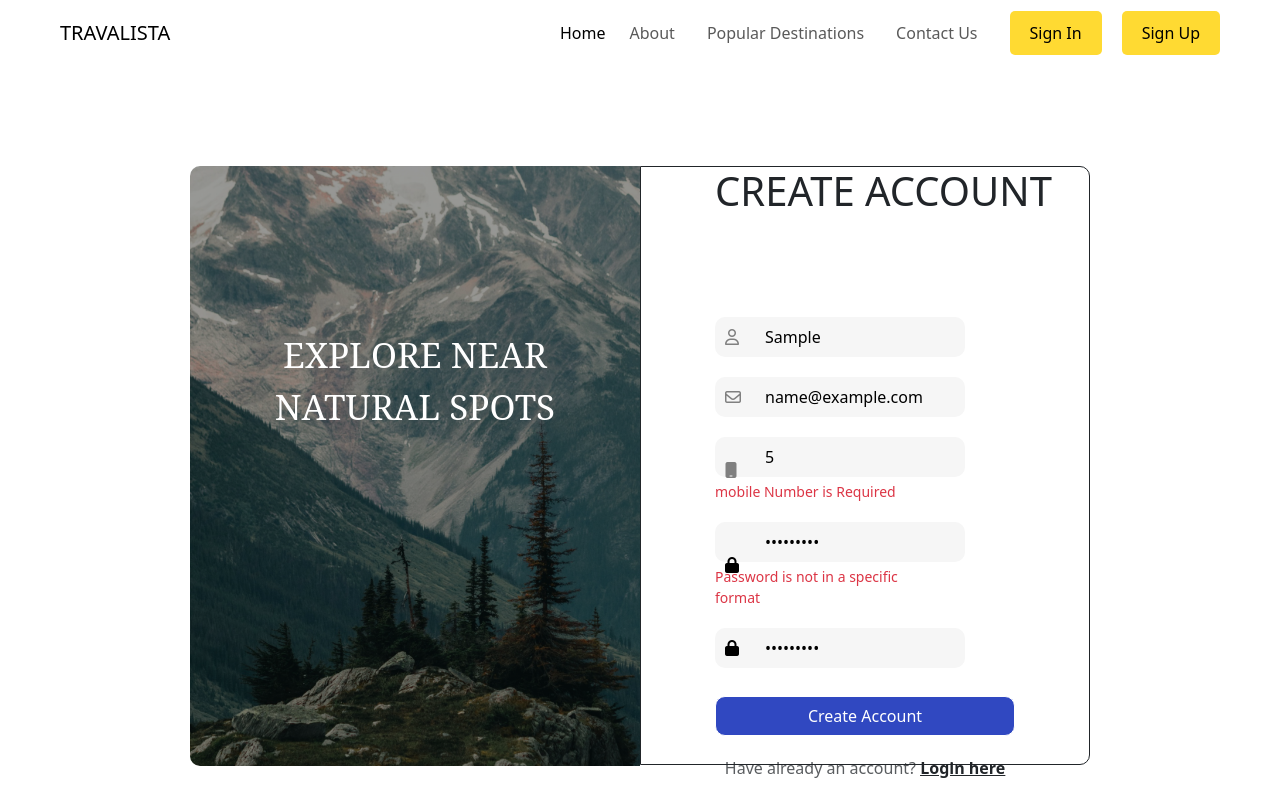
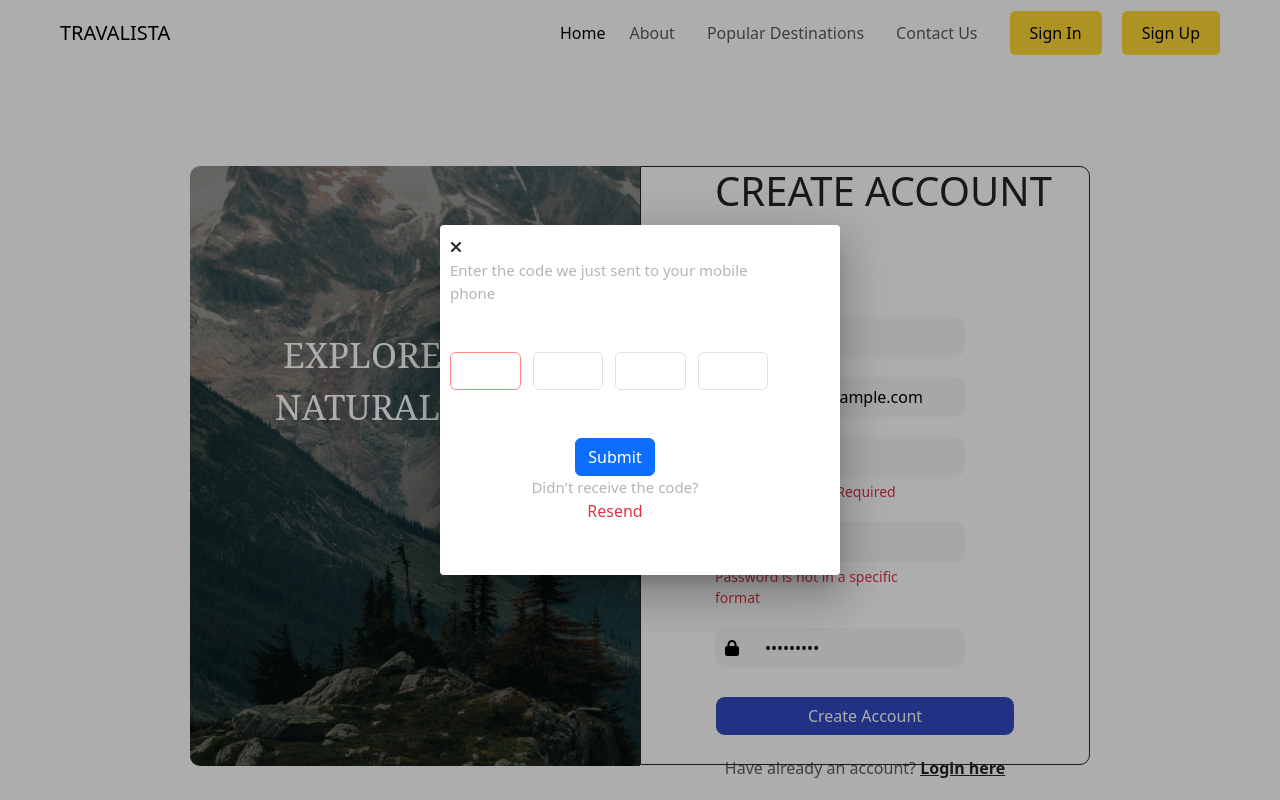
Before and after one commit to mohammedshafinc/TRAVALISTA-FRONTEND, an Angular app: page /userregistration in a window 1280 px wide. Both pictures are taken after typing "Sample", "name@example.com", "5", "Sample123", "Sample123" into the empty fields and a click on the button "Create Account". Shown: the top 800 px of the page. Built offline with nearby package versions, Linux system fonts and the light colour scheme; no server answers.

Commit message:
signup otp and modal desinged

```diff
--- a/angular.json
+++ b/angular.json
@@ -25,6 +25,7 @@
             "inlineStyleLanguage": "scss",
             "assets": ["src/favicon.ico", "src/assets"],
             "styles": [
+              "@angular/material/prebuilt-themes/indigo-pink.css",
               "src/styles.scss",
               "node_modules/bootstrap/dist/css/bootstrap.min.css",
               "node_modules/bootstrap-icons/font/bootstrap-icons.min.css"
@@ -83,7 +84,10 @@
             "tsConfig": "tsconfig.spec.json",
             "inlineStyleLanguage": "scss",
             "assets": ["src/favicon.ico", "src/assets"],
-            "styles": ["src/styles.scss"],
+            "styles": [
+              "@angular/material/prebuilt-themes/indigo-pink.css",
+              "src/styles.scss"
+            ],
             "scripts": []
           }
         }
--- a/package.json
+++ b/package.json
@@ -11,10 +11,12 @@
   "private": true,
   "dependencies": {
     "@angular/animations": "^16.2.0",
+    "@angular/cdk": "^16.2.14",
     "@angular/common": "^16.2.0",
     "@angular/compiler": "^16.2.0",
     "@angular/core": "^16.2.0",
     "@angular/forms": "^16.2.0",
+    "@angular/material": "^16.2.14",
     "@angular/platform-browser": "^16.2.0",
     "@angular/platform-browser-dynamic": "^16.2.0",
     "@angular/router": "^16.2.0",
--- /dev/null
+++ b/src/app/components/signup/otp-verification-dialog-component/otp-verification-dialog-component.component.html
@@ -0,0 +1,22 @@
+<!-- OtpVerificationDialogComponent HTML -->
+<div class="modal-content card" card>
+    <span class="close" (click)="closeDialog()"><i class="fa-solid fa-xmark thett" ></i></span>
+
+    <span class="mobile-text">
+      Enter the code we just sent to your mobile phone
+      <b class="text-danger"></b>
+    </span>
+    <div class="d-flex flex-row mt-5">
+      <input type="text" class="form-control" autofocus="">
+      <input type="text" class="form-control">
+      <input type="text" class="form-control">
+      <input type="text" class="form-control">
+    </div>
+
+
+    <div class="text-center mt-5">
+        <button class="btn btn-primary">Submit</button>
+      <span class="d-block mobile-text">Didn't receive the code?</span>
+      <span class="font-weight-bold text-danger cursor ">Resend</span>
+    </div>
+  </div>
--- /dev/null
+++ b/src/app/components/signup/otp-verification-dialog-component/otp-verification-dialog-component.component.scss
@@ -0,0 +1,38 @@
+.card {
+    width: 350px;
+    padding: 10px;
+    border-radius: 20px;
+    background: #fff;
+    border: none;
+    height: 350px;
+    position: relative;
+  }
+
+  .container {
+    height: 100vh;
+  }
+
+  body {
+    background: #eee;
+  }
+
+  .mobile-text {
+    color: #989696b8;
+    font-size: 15px;
+  }
+
+  .form-control {
+    margin-right: 12px;
+  }
+
+  .form-control:focus {
+    color: #495057;
+    background-color: #fff;
+    border-color: #ff8880;
+    outline: 0;
+    box-shadow: none;
+  }
+
+  .cursor {
+    cursor: pointer;
+  }
--- /dev/null
+++ b/src/app/components/signup/otp-verification-dialog-component/otp-verification-dialog-component.component.ts
@@ -0,0 +1,22 @@
+import { Component, Input, OnChanges, OnInit, SimpleChanges } from '@angular/core';
+import { MatDialogRef } from '@angular/material/dialog';
+import { SignupComponent } from '../signup.component';
+
+@Component({
+  selector: 'app-otp-verification-dialog-component',
+  templateUrl: './otp-verification-dialog-component.component.html',
+  styleUrls: ['./otp-verification-dialog-component.component.scss'],
+})
+export class OtpVerificationDialogComponentComponent implements OnInit{
+
+  constructor(public dialogRef: MatDialogRef<SignupComponent>) {}
+
+  closeDialog(): void {
+    this.dialogRef.close();
+  }
+  ngOnInit(): void {
+      console.log(";fmfg",this.data);
+
+  }
+
+}
--- a/src/app/components/signup/signup.component.html
+++ b/src/app/components/signup/signup.component.html
@@ -1,12 +1,4 @@
-<!DOCTYPE html>
-<html lang="en">
-  <head>
-    <meta charset="UTF-8" />
-    <meta name="viewport" content="width=device-width, initial-scale=1.0" />
-    <title>Document</title>
-  </head>
-  <body>
-    <div class="main">
+<div class="main" style="position: static;">
   <div class="form">
     <div class="img">
       <p class="head">EXPLORE NEAR NATURAL SPOTS</p>
@@ -25,16 +17,12 @@
               formControlName="fullName"
               [ngClass]="{ 'is-invalid': submit && f.fullName.errors }"
             />
-                <div
-                  *ngIf="submit && f.fullName.errors"
-                  class="invalid-feedback"
-                >
+            <div *ngIf="submit && f.fullName.errors" class="invalid-feedback">
               <div *ngIf="f.fullName.errors?.['required']">
                 Full Name is Required
               </div>
             </div>
           </div>
-
 
           <div class="input-container">
             <i class="fa-regular fa-envelope icon"></i>
@@ -48,20 +36,28 @@
             <div *ngIf="submit && f.email.errors" class="invalid-feedback">
               <div *ngIf="f.email.errors?.['required']">
                 email is Required
-                    <div *ngIf="f.email.errors?.['email']">Email is not in correct format</div>
+                <div *ngIf="f.email.errors?.['email']">
+                  Email is not in correct format
+                </div>
               </div>
             </div>
           </div>
 
-
           <div class="input-container">
             <i class="fa-solid fa-mobile icon"></i>
-                <input type="number" placeholder="Mobile" class="input-field"   formControlName="mobileNumber"
+            <input
+              type="number"
+              placeholder="Mobile"
+              class="input-field"
+              formControlName="mobileNumber"
               [ngClass]="{
                 'is-invalid': submit && f.mobileNumber.errors
               }"
             />
-                 <div *ngIf="submit && f.mobileNumber.errors" class="invalid-feedback">
+            <div
+              *ngIf="submit && f.mobileNumber.errors"
+              class="invalid-feedback"
+            >
               <div *ngIf="f.mobileNumber.errors?.['required']">
                 mobile Number is Required
               </div>
@@ -70,7 +66,6 @@
               </div>
             </div>
           </div>
-
 
           <div class="input-container">
             <i class="fa-solid fa-lock icon" style="color: #000000"></i>
@@ -82,7 +77,9 @@
               [ngClass]="{ 'is-invalid': submit && f.password.errors }"
             />
             <div *ngIf="submit && f.password.errors" class="invalid-feedback">
-                  <div *ngIf="f.password.errors['required']">Password is required</div>
+              <div *ngIf="f.password.errors['required']">
+                Password is required
+              </div>
               <div *ngIf="f.password.errors['pattern']">
                 Password is not in a specific format
               </div>
@@ -91,7 +88,6 @@
               </div>
             </div>
           </div>
-
 
           <div class="input-container">
             <i class="fa-solid fa-lock icon" style="color: #000000"></i>
@@ -102,25 +98,30 @@
               formControlName="confirmPassword"
               [ngClass]="{ 'is-invalid': submit && f.confirmPassword.errors }"
             />
-                <div *ngIf="submit && f.confirmPassword.errors" class="invalid-feedback">
+            <div
+              *ngIf="submit && f.confirmPassword.errors"
+              class="invalid-feedback"
+            >
               <div *ngIf="f.confirmPassword.errors['required']">
                 confirmPassword is required
               </div>
             </div>
           </div>
-
-
         </div>
         <div class="register">
-              <button class="btn" type="submit">Create Account</button>
+          <button class="btn" type="submit" mat-button (click)="openDialog()">
+            Create Account
+          </button>
         </div>
         <p class="text-center text-muted mt-5 mb-0">
           Have already an account?
           <a href="#!" class="fw-bold text-body"><u>Login here</u></a>
         </p>
       </form>
+
+
+
+
     </div>
   </div>
 </div>
-  </body>
-</html>
--- a/src/app/components/signup/signup.component.scss
+++ b/src/app/components/signup/signup.component.scss
@@ -139,3 +139,6 @@ input[type=number]::-webkit-outer-spin-button {
 .title h1{
   white-space: nowrap;
 }
+
+
+// otp verification
--- a/src/app/components/signup/signup.component.ts
+++ b/src/app/components/signup/signup.component.ts
@@ -2,6 +2,8 @@ import { HttpClient, HttpHeaders } from '@angular/common/http';
 import { Component } from '@angular/core';
 import { AbstractControl, FormBuilder, ValidationErrors, Validators } from '@angular/forms';
 import { SignupService } from 'src/app/signup.service';
+import { OtpVerificationDialogComponentComponent } from './otp-verification-dialog-component/otp-verification-dialog-component.component';
+import { MatDialog } from '@angular/material/dialog';
 
 @Component({
   selector: 'app-signup',
@@ -12,8 +14,15 @@ export class SignupComponent {
   selectedImg: any = null;
   submit = false
   fileSize = 0;
+  // showOtpModal = false;
 
-  constructor(private fb:FormBuilder ,private http:HttpClient , private signupserv:SignupService){}
+  constructor(
+    private fb:FormBuilder ,
+    private http:HttpClient ,
+    private signupserv:SignupService ,
+    private dialog:MatDialog,
+
+    ){}
 
   registrationForm = this.fb.group({
     fullName:['',Validators.required],
@@ -24,6 +33,29 @@ export class SignupComponent {
     password:['',[Validators.required,Validators.pattern("^(?=.*[a-z])(?=.*[A-Z])(?=.*[$@^!%*?&])(?=.*[0-7]).{8,}$"),Validators.minLength(8)]],
     confirmPassword: ['']
   })
+
+
+  openDialog(){
+    setTimeout(() => {
+      const dialogRef = this.dialog.open(OtpVerificationDialogComponentComponent,{
+        width:'400px',
+
+
+
+      })
+
+      dialogRef.afterClosed().subscribe(result =>{
+        console.log("dialog was closed");
+
+      })
+
+    }, 1000);
+
+
+
+  }
+
+
 
 //   confirmPasswordValidator(control: AbstractControl): ValidationErrors | null {
 //     const password = control.get('password');
@@ -75,6 +107,7 @@ export class SignupComponent {
     this.submit = true
    const formvalues =  this.registrationForm.value
    console.log(formvalues);
+  //  this.openOtpModal()
 
 
   this.signupserv.apiCall(formvalues).subscribe({
@@ -86,11 +119,19 @@ export class SignupComponent {
 
     }
   })
+  }
 
+  // openOtpModal(){
+  //   this.showOtpModal = true
+  // }
+  // closeOtpModal(){
+  //   this.showOtpModal = false
+  // }
 
-
-
-  }
+  // openAndCloseModal() {
+  //   console.log('called the function');
+  //   this.showOtpModal = !this.showOtpModal;
+  // }
 
 //   onFileSelected(event: any) {
 
--- a/src/index.html
+++ b/src/index.html
@@ -21,7 +21,10 @@
     src="https://kit.fontawesome.com/a972348b0e.js"
     crossorigin="anonymous"
 ></script>
-  </head>
+      <link rel="preconnect" href="https://fonts.gstatic.com">
+    <link href="https://fonts.googleapis.com/css2?family=Roboto:wght@300;400;500&display=swap" rel="stylesheet">
+    <link href="https://fonts.googleapis.com/icon?family=Material+Icons" rel="stylesheet">
+</head>
   <body>
     <app-root></app-root>
   </body>
--- a/src/styles.scss
+++ b/src/styles.scss
@@ -4,3 +4,6 @@
 /* Importing Bootstrap SCSS file. */
 @import "bootstrap/scss/bootstrap";
 @import url("https://fonts.googleapis.com/css2?family=Mulish:wght@700&display=swap");
+
+
+body { margin: 0; font-family: Roboto, "Helvetica Neue", sans-serif; }
```
Also changed, not shown: src/app/app.module.ts (+9 -3 lines), 2 other files (tests, documents, lock files or other folders). Lines whose indentation alone changed are shown as unchanged.
